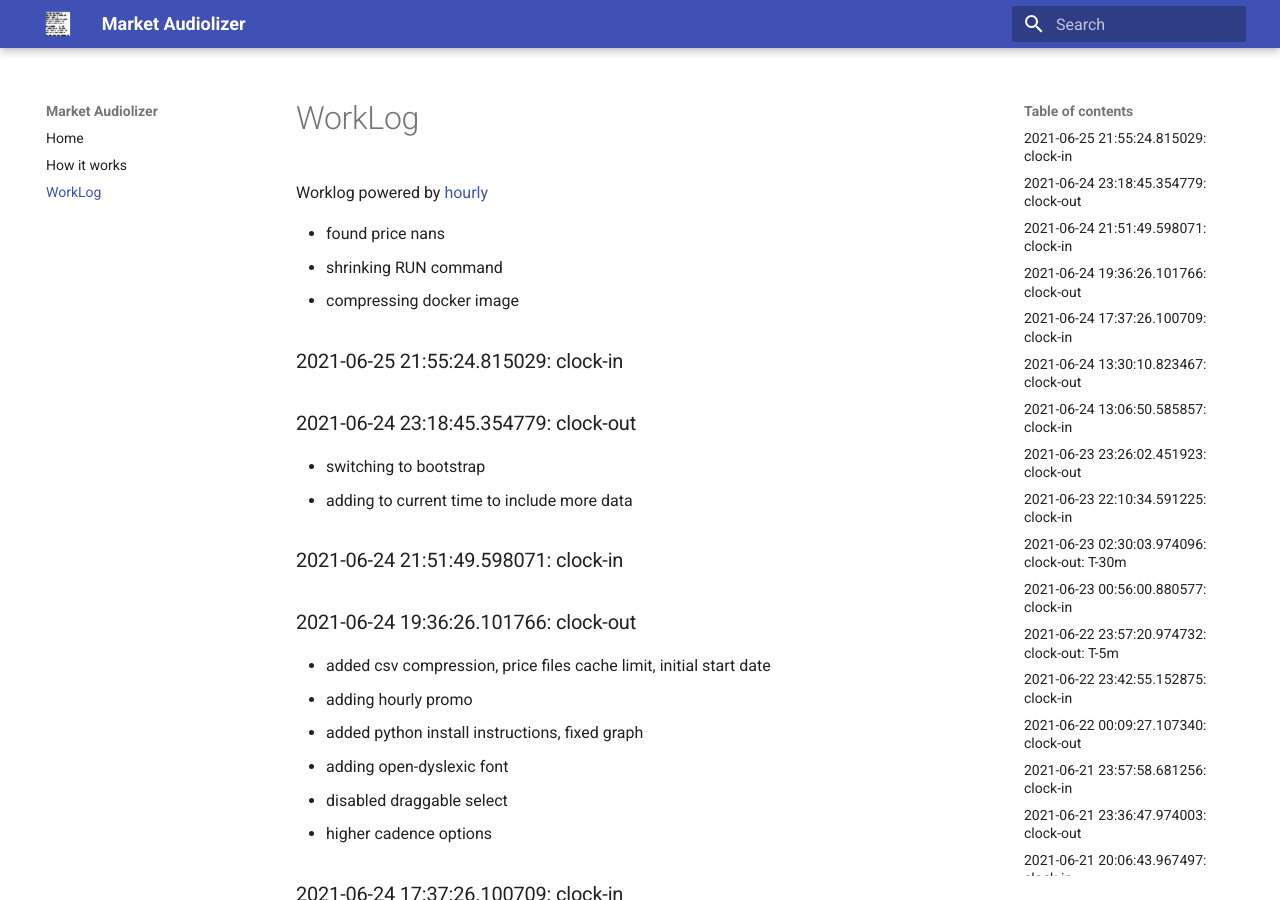
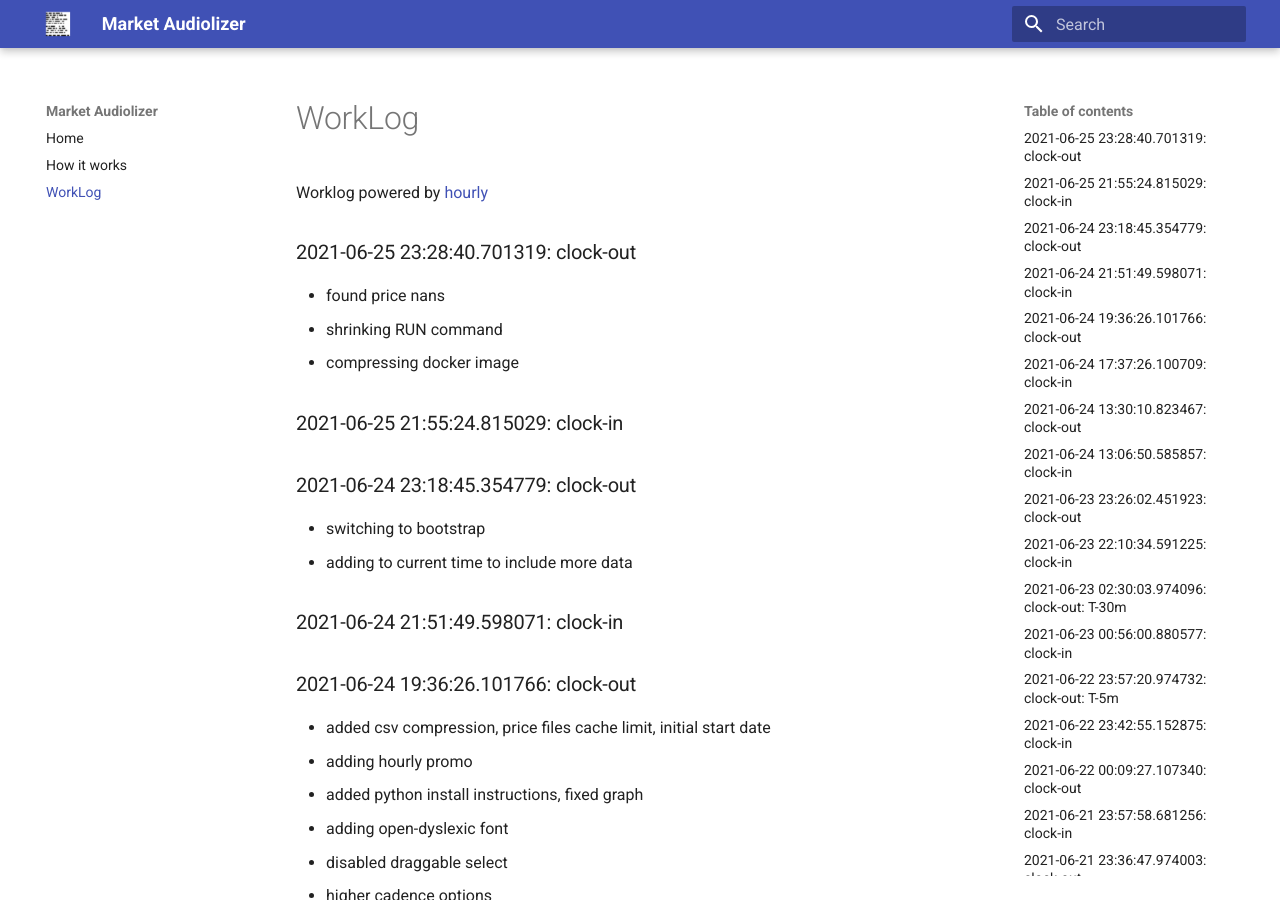
Before and after one commit to asherp/audiolizer, an MkDocs documentation site: the page built from docs/WorkLog.md, in a window 1280 px wide and 900 px high. Built offline with MkDocs 1.6.1 and Material for MkDocs 9.7.7, drawn with Linux system fonts in a browser that asks for light colours.

Commit message:
clock-out

```diff
--- a/WorkLog.md
+++ b/WorkLog.md
@@ -1,3 +1,5 @@
+### 2021-06-25 23:28:40.701319: clock-out
+
 * found price nans
 * shrinking RUN command
 * compressing docker image
```
